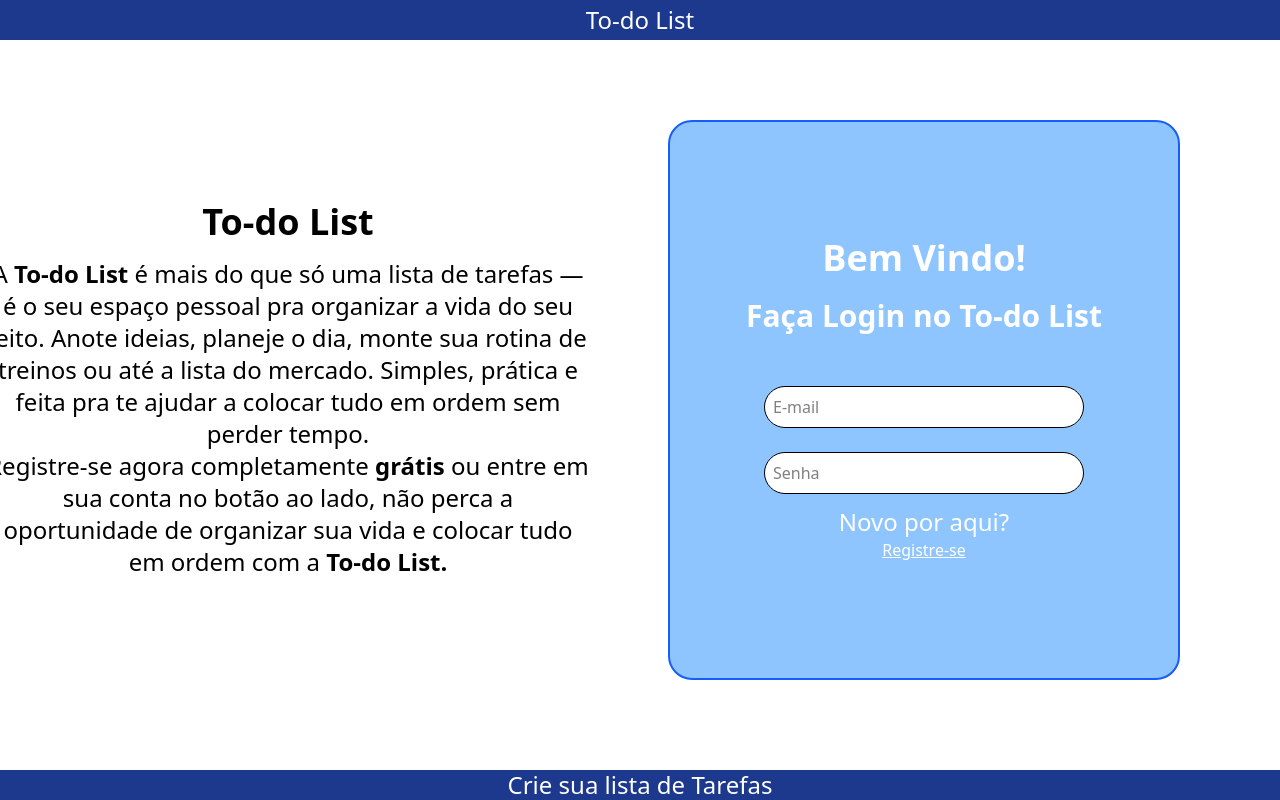
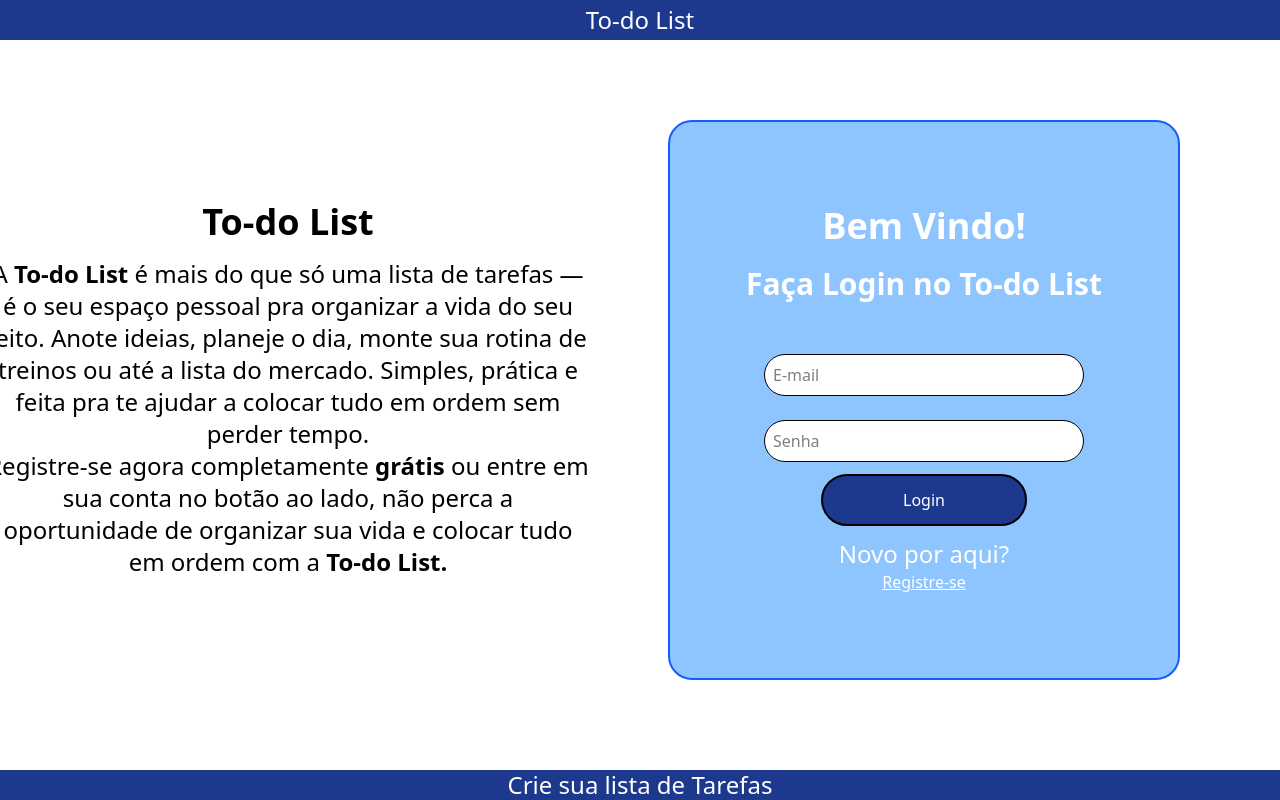
Before and after one commit to Goken5/to-do-list-2, a React app in the folder frontend/: page / in a window 1280 px wide. Built offline with nearby package versions, Linux system fonts and the light colour scheme; the HTML template or start-up script is replaced by a standard one.

Commit message:
esqueci do bot]ão de login KKKKKKKKKKKKKKKKK

```diff
--- a/frontend/src/components/Input.tsx
+++ b/frontend/src/components/Input.tsx
@@ -8,7 +8,7 @@ export default function Input({ ...props }: InputProps) {
       {...props}
       className="bg-white rounded-3xl w-[80vw] sm:w-[50vw] xl:w-[25vw] p-2
       focus:scale-110 transition-all duration-300 ease-in-out
-      focus:shadow-[0px_15px_50px_0px] focus:outline-blue-700
+      focus:shadow-black focus:shadow-2xl focus:outline-blue-700
       hover:cursor-text border border-solid m-3"
     />
   );
--- a/frontend/src/components/LoginDiv.tsx
+++ b/frontend/src/components/LoginDiv.tsx
@@ -14,6 +14,11 @@ export function Login(){
             <h2 className="text-3xl text-white font-bold mb-10">Faça Login no To-do List</h2>
             <Input type="email" placeholder="E-mail"/>
             <Input type="password" placeholder="Senha"/>
+            <button type="submit" className="
+            bg-blue-900 rounded-4xl border-black border-2 p-3 pr-20 pl-20
+              hover:scale-110 hover:cursor-pointer transition-all
+            text-white hover:text-black hover:shadow-2xl
+            hover:shadow-black mb-3">Login</button>
             <p className="text-white text-2xl">Novo por aqui?</p> <button className="text-white underline transition-all hover:scale-110 hover:cursor-pointer" onClick={() => navigate('/registro')}>Registre-se</button>
         </form>
     )
```
